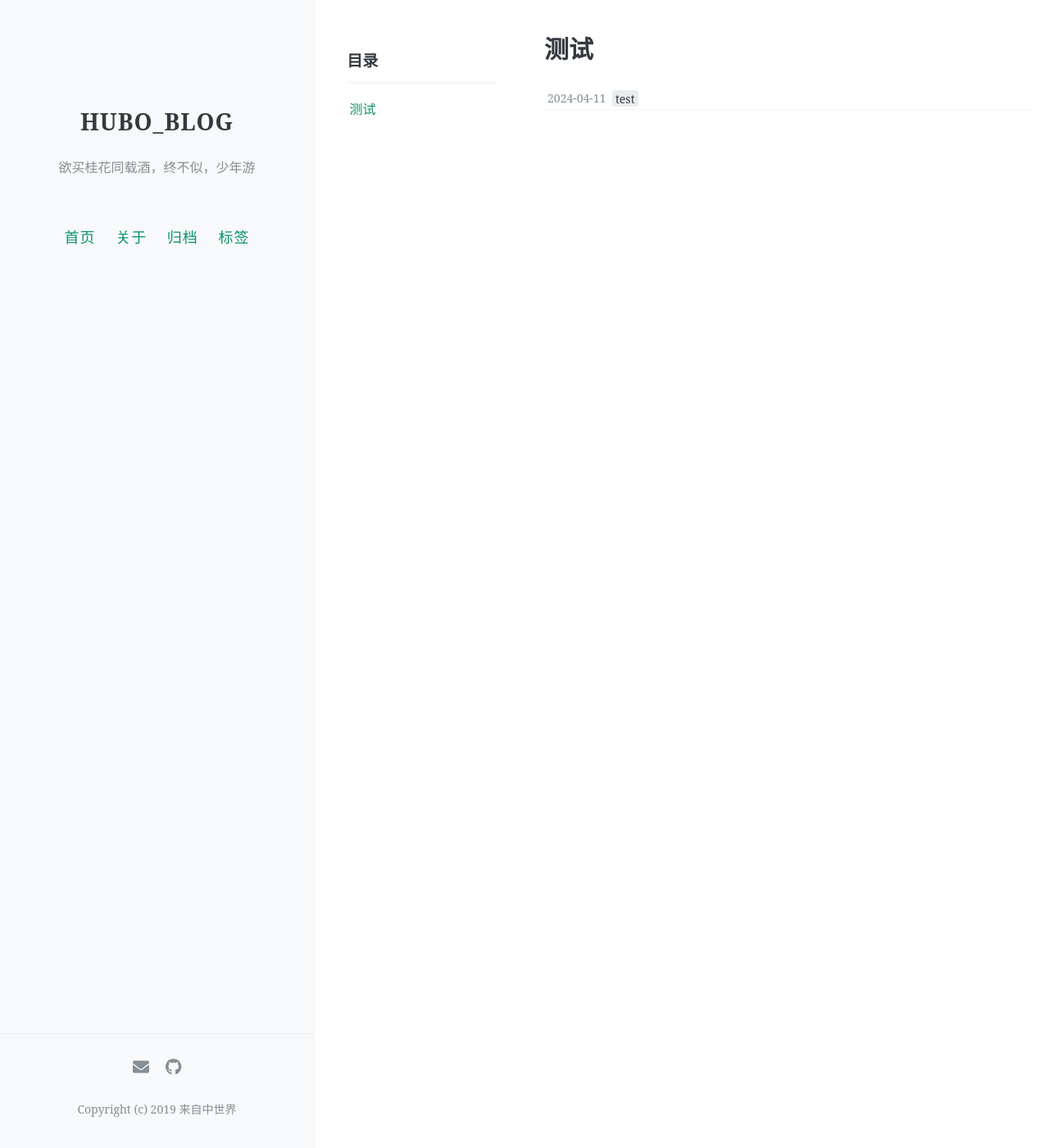
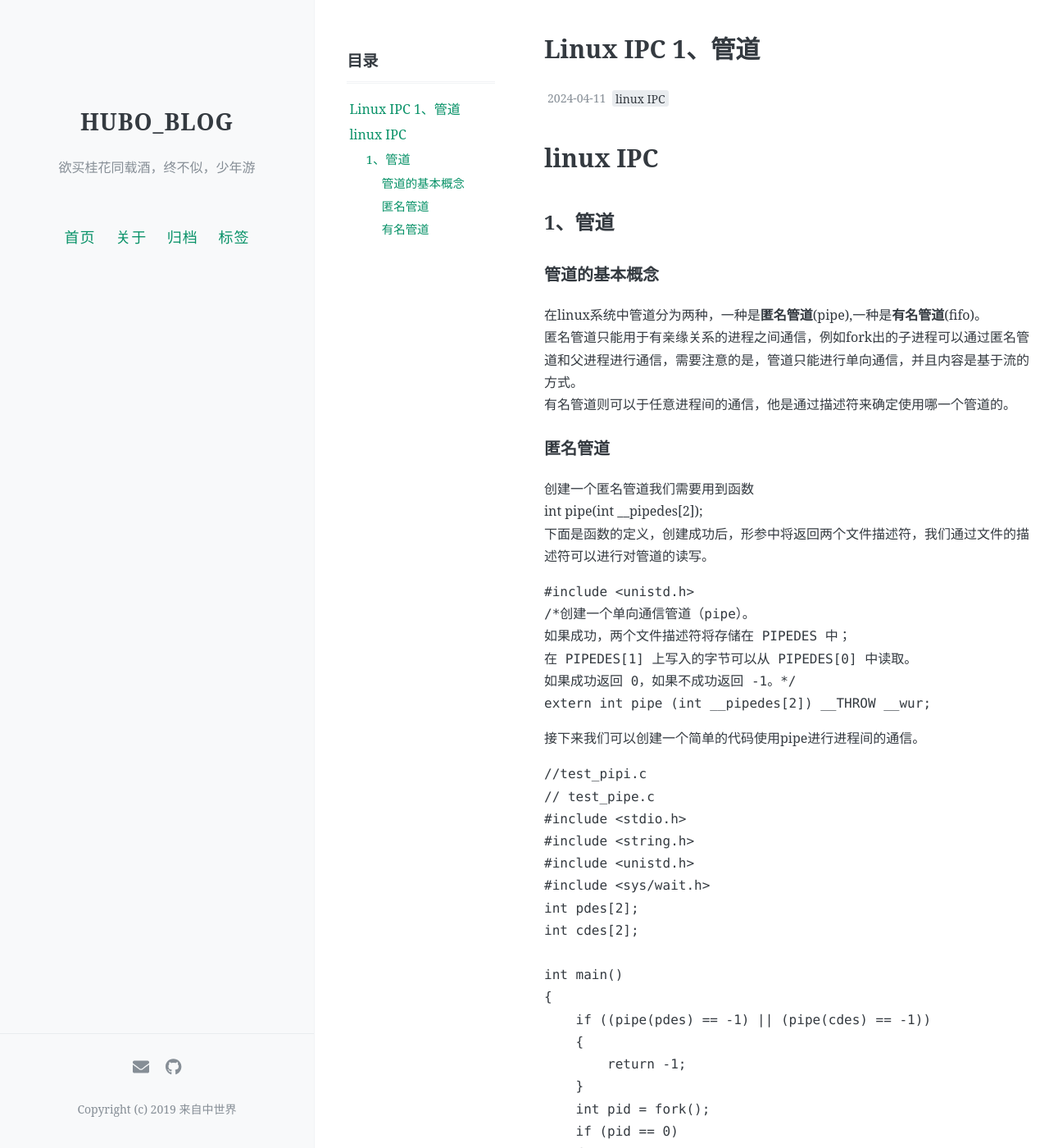
Before and after one commit to hubo980205/hubo980205.github.io, a Jekyll site: the page built from _posts/2024-04-11-测试评论区.md, in a window 1280 px wide and 1400 px high. Shown: the whole window at 82% size. Built offline with Jekyll 4.4.1, drawn with Linux system fonts in a browser that asks for light colours; comment, search, counter and statistics services are not loaded; some of the changed text lies outside the part shown.

Commit message:
linux进程间通信的管道方式第一部分提交

````diff
--- a/_posts/2024-04-11-测试评论区.md
+++ b/_posts/2024-04-11-测试评论区.md
@@ -1,9 +1,110 @@
 ---
 layout: post
-title: 测试
+title: Linux IPC 1、管道
 date: 2024-04-11
 Author: carrot
-tags: [test]
+tags: [linux IPC]
 comments: true
 toc: true
 ---
+
+
+# linux IPC
+## 1、管道
+### 管道的基本概念
+在linux系统中管道分为两种，一种是**匿名管道**(pipe),一种是**有名管道**(fifo)。<br>
+匿名管道只能用于有亲缘关系的进程之间通信，例如fork出的子进程可以通过匿名管道和父进程进行通信，需要注意的是，管道只能进行单向通信，并且内容是基于流的方式。<br>
+有名管道则可以于任意进程间的通信，他是通过描述符来确定使用哪一个管道的。
+### 匿名管道
+创建一个匿名管道我们需要用到函数<br> int pipe(int __pipedes[2]);<br>
+下面是函数的定义，创建成功后，形参中将返回两个文件描述符，我们通过文件的描述符可以进行对管道的读写。
+```C
+#include <unistd.h>
+/*创建一个单向通信管道（pipe）。
+如果成功，两个文件描述符将存储在 PIPEDES 中；
+在 PIPEDES[1] 上写入的字节可以从 PIPEDES[0] 中读取。
+如果成功返回 0，如果不成功返回 -1。*/
+extern int pipe (int __pipedes[2]) __THROW __wur;
+```
+接下来我们可以创建一个简单的代码使用pipe进行进程间的通信。
+```C
+//test_pipi.c
+// test_pipe.c
+#include <stdio.h>
+#include <string.h>
+#include <unistd.h>
+#include <sys/wait.h>
+int pdes[2];
+int cdes[2];
+
+int main()
+{
+    if ((pipe(pdes) == -1) || (pipe(cdes) == -1))
+    {
+        return -1;
+    }
+    int pid = fork();
+    if (pid == 0)
+    {
+        close(pdes[1]); // 关闭pdes的写入文件描述符
+        close(cdes[0]); // 关闭cdes的读取文件描述符
+        char send_buff[] = {'A', 'A', 'A', 'A', 'A', 'A', 'A', 'A'};
+        char read_buff[9];
+        memset((void *)read_buff, 0, sizeof(read_buff));
+        int len = read(pdes[0], read_buff, sizeof(read_buff));
+        if (len > 0)
+        {
+            printf("P-收到子进程发送数据 %s\n", read_buff);
+            int send_len = write(cdes[1], send_buff, sizeof(send_buff));
+            if (send_len == sizeof(send_buff))
+            {
+                printf("P-发送完成 \n");
+            }
+        }
+    }
+    else if (pid > 0)
+    {
+        close(pdes[0]); // 关闭pdes的读取文件描述符
+        close(cdes[1]); // 关闭cdes的写入文件描述符
+        char send_buff[] = {'B', 'B', 'B', 'B', 'B', 'B', 'B', 'B'};
+        char read_buff[9];
+        memset((void *)read_buff, 0, sizeof(read_buff));
+        int send_len = write(pdes[1], send_buff, sizeof(send_buff));
+        if (send_len == sizeof(send_buff))
+        {
+            printf("C-子进程发送完成 \n");
+        }
+        int len = read(cdes[0], read_buff, sizeof(read_buff));
+        if (len > 0)
+        {
+            printf("C-收到父进程发送数据 %s\n", read_buff);
+        }
+        close(pdes[1]);
+        close(cdes[0]);
+        return 0;
+    }
+    wait(NULL);
+    close(pdes[0]);
+    close(cdes[1]);
+    return 0;
+}
+```
+
+``` bash
+gcc test_pipe.c -o test_pipe
+./test_pipe
+
+ C-子进程发送完成
+P-收到子进程发送数据 BBBBBBBB
+P-发送完成
+C-收到父进程发送数据 AAAAAAAA
+```
+上面的代码使用了pipe进行了父子进程之间的通信，需要注意，因为pipe是半双工的，所以我们为了能进行父子进程之间互相通信，我们创建了两个匿名管道，fork函数会复制一份父进程中的资源，所以我们在父子进程中都要分别关闭文件描述符，最后父进程调用wait函数等待子进程结束，然后结束程序。
+### 有名管道
+有名管道的创建需要调用mkfifo函数,有名管道，也叫命名管道，是基于文件的一种进程间通信方式，创建一个命名管道时，我们需要指定文件路径已经名称，不同的进程将通过文件路径名称获取管道的描述符，从而进行通信。因为创建的是一个文件，所有有名管道适用select/epol
+```C
+/* 创建一个具有权限位 MODE 的名为 PATH 的新 FIFO。*/
+extern int mkfifo (const char *__path, __mode_t __mode)
+     __THROW __nonnull ((1));
+```
+*未完……*
````
